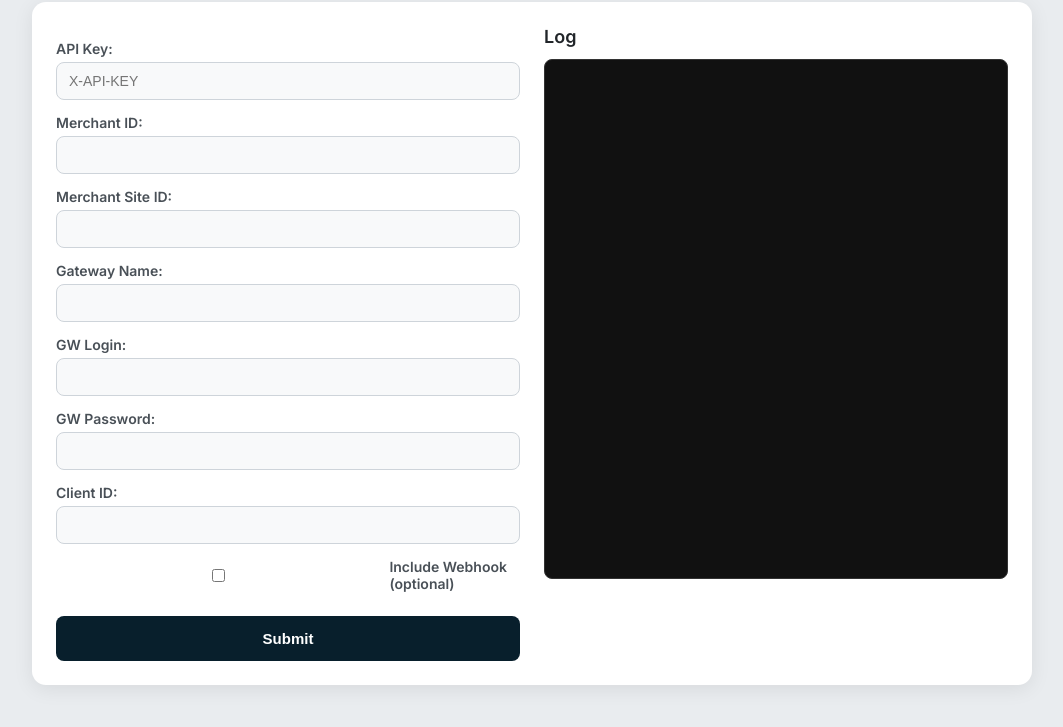
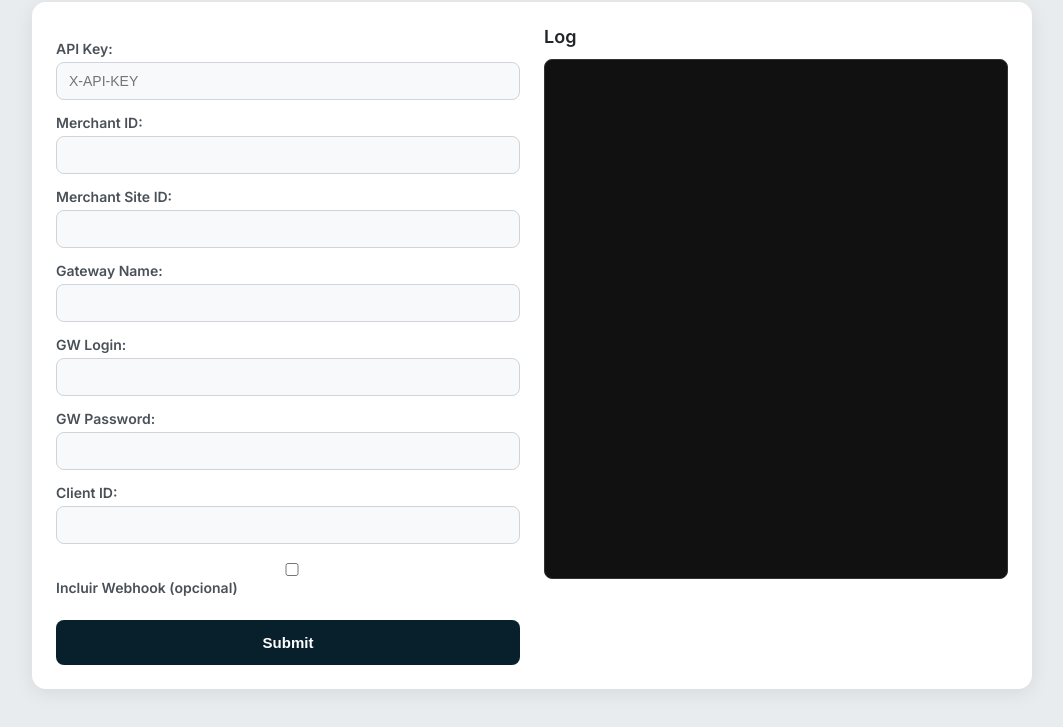
Before and after one commit to elmasteo/onboarding, a website: page index.html in a window 1280 px wide. Shown: the part 197-924 px from the top of the page, without its empty margins (108-1171 px from the left). Drawn offline with Linux system fonts and the light colour scheme.

Commit message:
revert styles of checkbox

```diff
--- a/index.html
+++ b/index.html
@@ -162,9 +162,9 @@
       <label for="clientId">Client ID:</label>
       <input id="clientId">
 
-      <label for="useWebhook" style="display: flex; align-items: center; gap: 8px; margin-top: 14px; font-weight: 600; color: #495057; font-size: 14px;">
-        <input type="checkbox" id="useWebhook" style="margin: 0;">
-        Include Webhook (optional)
+      <label for="useWebhook">
+        <input type="checkbox" id="useWebhook">
+        Incluir Webhook (opcional)
       </label>
 
       <div id="webhookFields" style="display:none;">
```
